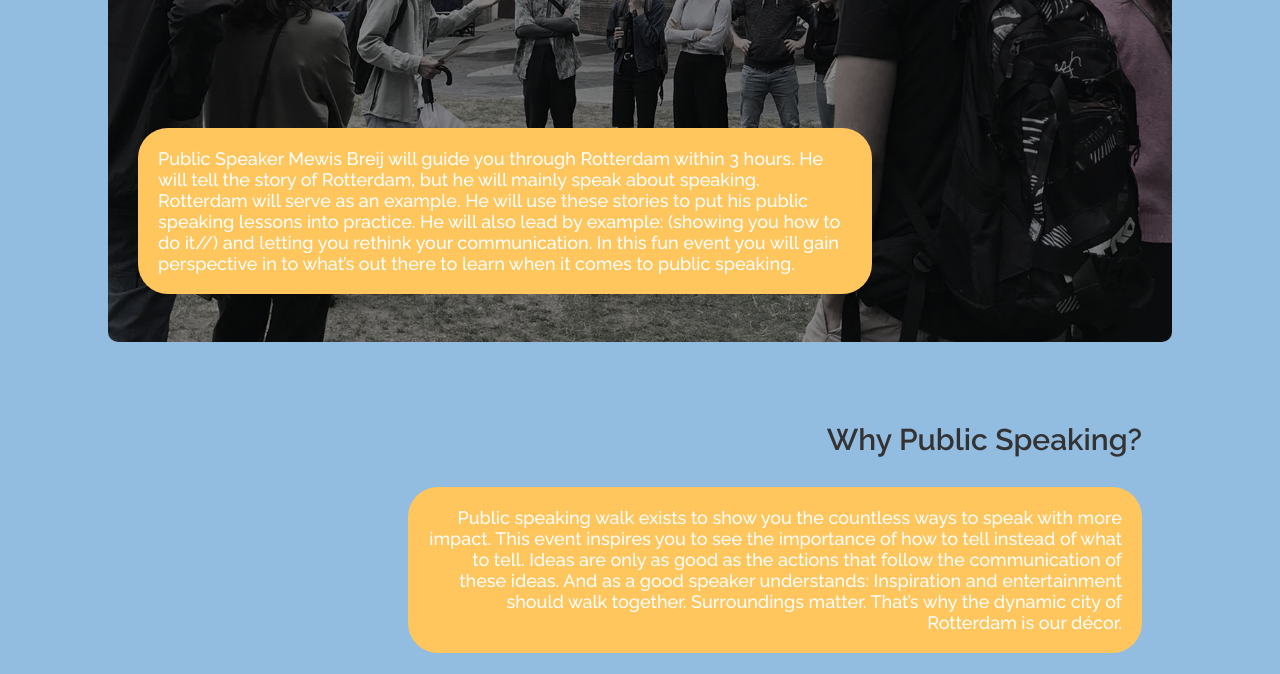
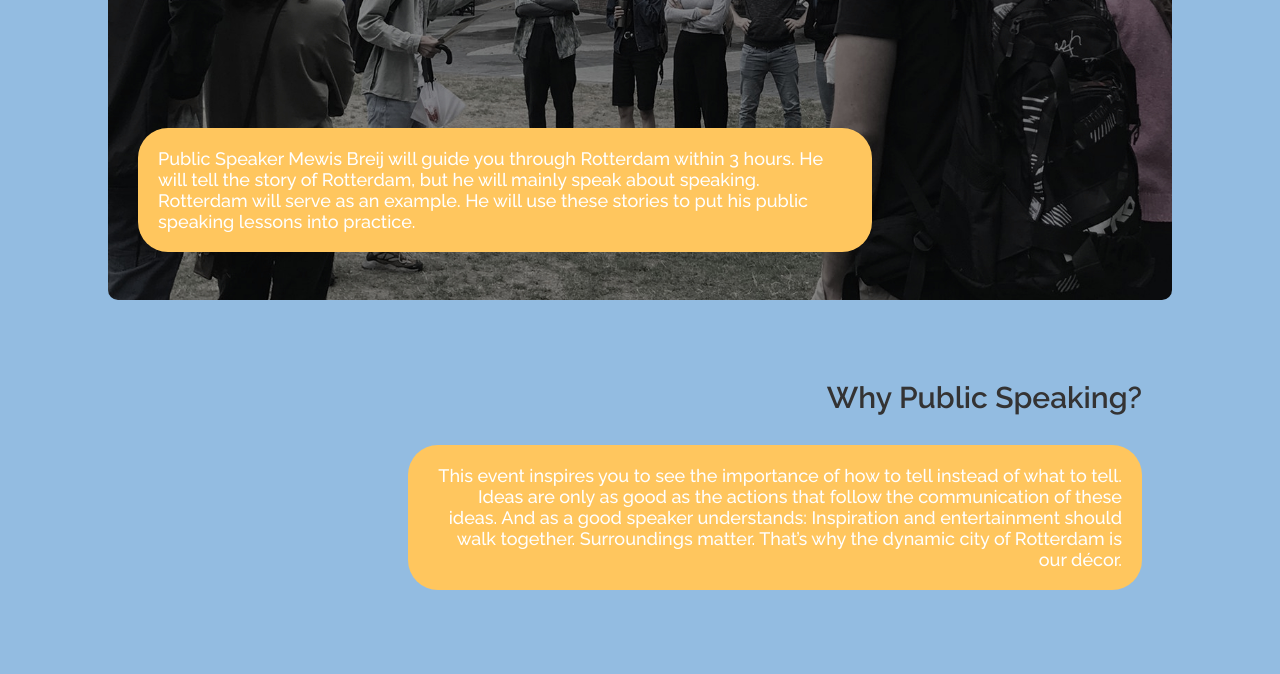
Before and after one commit to sepkeuchenius/mewis, a plain HTML site: page index.html in a window 1280 px wide. Shown: the part 1070-1744 px from the top of the page. Drawn offline with nearby package versions, Linux system fonts and the light colour scheme; a script that the page names is missing.

Commit message:
removed some lines

```diff
--- a/index.html
+++ b/index.html
@@ -48,8 +48,8 @@
                     He will tell the story of Rotterdam, but he will mainly speak about speaking.
                     Rotterdam will serve as an example.
                     He will use these stories to put his public speaking lessons into practice.
-                    He will also lead by example: (showing you how to do it//) and letting you rethink your communication.
-                    In this fun event you will gain perspective in to what’s out there to learn when it comes to public speaking.
+                    <!-- He will also lead by example: (showing you how to do it//) and letting you rethink your communication.
+                    In this fun event you will gain perspective in to what’s out there to learn when it comes to public speaking. -->
                 </p>
             </div>
             <div class="page right" id="whypublic-speaking">
@@ -57,7 +57,7 @@
                     Why Public Speaking?
                 </h3>
                 <p>
-                    Public speaking walk exists to show you the countless ways to speak with more impact.
+                    <!-- Public speaking walk exists to show you the countless ways to speak with more impact.  -->
                     This event inspires you to see the importance of how to tell instead of what to tell.
                     Ideas are only as good as the actions that follow the communication of these ideas.
                     And as a good speaker understands: Inspiration and entertainment should walk together.
@@ -70,7 +70,10 @@
                     Mewis
                 </h3>
                 <p>
-                    Not long after I figured out I loved learning and reading, I fell on my head. I acquired a brain injury, only a few months after I started studying. My life slowed down, but my self-development journey got up to fifth gear. I loved reading and writing, but my eyes were weak. Looking for a way out, I inadvertently developed a passion for speaking.
+                    Not long after I figured out I loved learning and reading, I fell on my head.
+                    I acquired a brain injury, only a few months after I started studying.
+                    My life slowed down, but my self-development journey got up to fifth gear.
+                    I loved reading and writing, but my eyes were weak. Looking for a way out, I inadvertently developed a passion for speaking.
                     I listened to hundreds of books, hundreds of podcasts and even more TED Talks.
                     I have been studying and practicing by giving tours and lectures to thousands of people.
                     By the end of your Public Speaking Walk I invoked some of my passion for speaking with impact in you/hope that you copied even the slightest bit of my passion for speaking with impact.
```
Also changed, not shown: Rotterdam_mobile.svg (added), main.css (line endings or trailing spaces).
